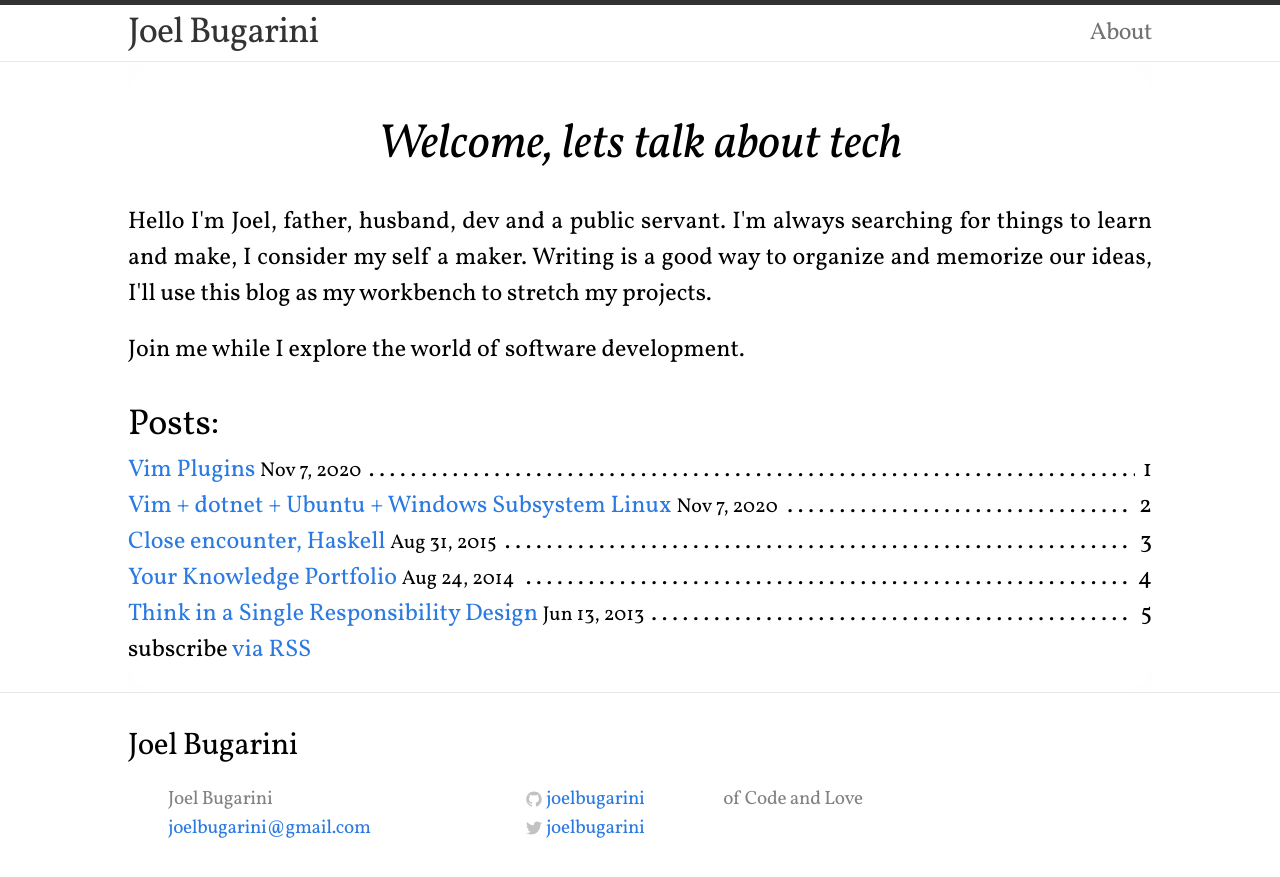
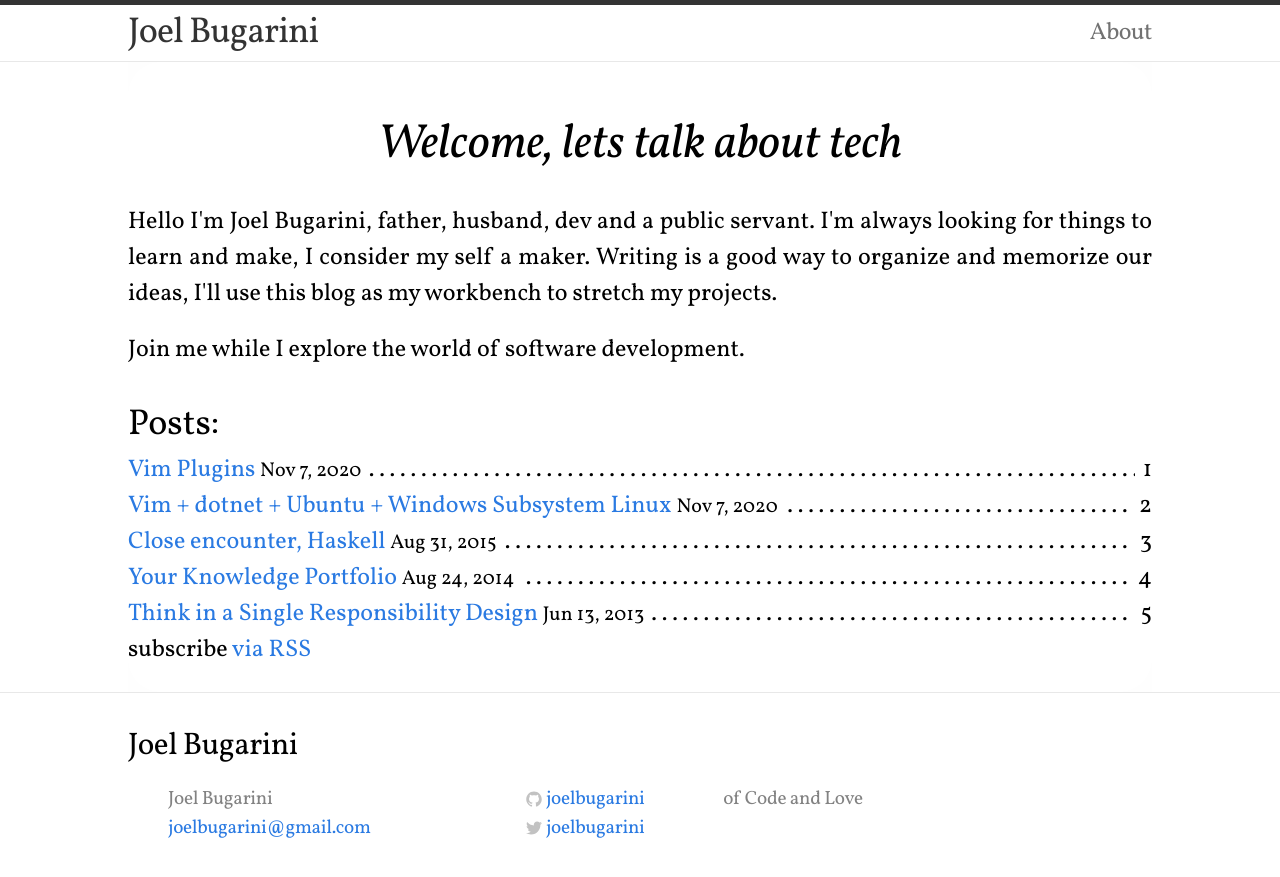
Before and after one commit to joelbugarini/joelbugarini.github.io, a Jekyll site: the page built from index.html, in a window 1280 px wide. Shown: the top 877 px of the page. Built offline with Jekyll 4.4.1, drawn with Linux system fonts in a browser that asks for light colours.

Commit message:
Update index.html

```diff
--- a/index.html
+++ b/index.html
@@ -9,7 +9,7 @@ layout: default
         </div>
     </div>
     <div class="post-content">
-      <p> Hello I'm Joel, father, husband, dev and a public servant. I'm always searching for things to learn and make, I consider my self a maker. Writing is a good way to organize and memorize our ideas, I'll use this blog as my workbench to stretch my projects. </p>
+      <p> Hello I'm Joel Bugarini, father, husband, dev and a public servant. I'm always looking for things to learn and make, I consider my self a maker. Writing is a good way to organize and memorize our ideas, I'll use this blog as my workbench to stretch my projects. </p>
       <p> Join me while I explore the world of software development. </p>
     </div>
 
```
